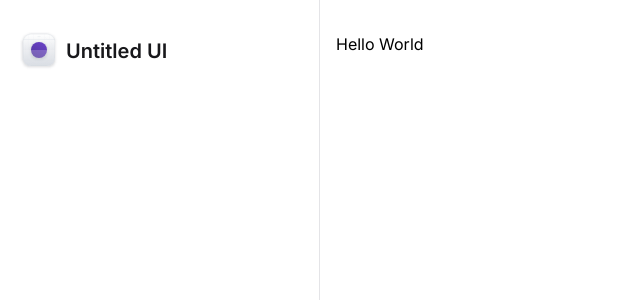
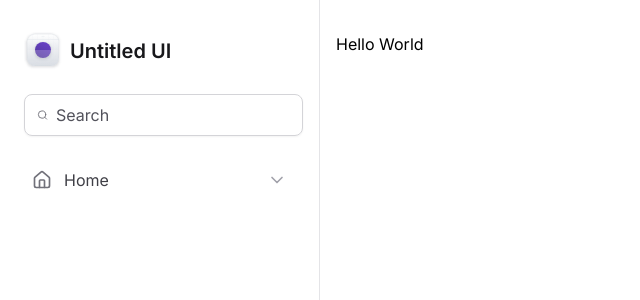
Before and after one commit to tiagosvieira10/tailwind-next, a Next.js app: page / in a window 1280 px wide. Shown: the top 300 px of the page, without its empty margins (0-640 px from the left). Built offline with nearby package versions, Linux system fonts and the light colour scheme.

Commit message:
home created

```diff
--- a/package.json
+++ b/package.json
@@ -9,6 +9,7 @@
     "lint": "next lint"
   },
   "dependencies": {
+    "lucide-react": "^0.364.0",
     "next": "14.1.4",
     "react": "^18",
     "react-dom": "^18"
--- /dev/null
+++ b/src/app/components/Sidebar/MainNavigation/index.tsx
@@ -0,0 +1,18 @@
+import { ChevronDown, Home } from "lucide-react";
+
+export function MainNavigation() {
+  return (
+    <nav className="space-y-0.5">
+      <a
+        href=""
+        className="group flex items-center gap-3 rounded px-3 py-2 hover:bg-violet-50"
+      >
+       <Home className="h-5 w-5 text-zinc-500"/>
+       <span className="font-mediom text-zinc-700 group-hover:text-violet-500">
+        Home
+      </span>
+       <ChevronDown className="ml-auto h-5 w-5 text-zinc-400 group-hover:text-violet-300"/>
+      </a>
+    </nav>
+  )
+}
--- a/src/app/components/Sidebar/index.tsx
+++ b/src/app/components/Sidebar/index.tsx
@@ -1,9 +1,21 @@
+import { Search } from "lucide-react";
 import { Logo } from "./logo";
+import { MainNavigation } from "./MainNavigation";
 
 export function Sidebar() {
   return(
-    <aside className='border-r border-zinc-200 px-5 py-8'>
-    <Logo/>
+    <aside className='border-r border-zinc-200 px-5 py-8 space-y-6'>
+      <Logo/>
+
+      <div className="mx-1 flex w-full items-center gap-2 rounded-lg border border-zinc-300 px-3 py-2 shadow-sm">
+        <Search className="h-5 w-5 text-zinc-500"/>
+        <input
+          className="flex-1 border-0 bg-transparent p-0 text-zinc-900 placeholder-zinc-600"
+          placeholder="Search"
+        />
+      </div>
+
+    <MainNavigation/>
     </aside>
   )
 }
--- a/src/app/components/Sidebar/logo.tsx
+++ b/src/app/components/Sidebar/logo.tsx
@@ -1,7 +1,7 @@
 
 export function Logo() {
   return (
-    <strong className="flex items-center gap-2 text-xl font-semibold text-zinc-900">
+    <strong className="mx-1 flex items-center gap-2 text-xl font-semibold text-zinc-900">
       <svg
         width={38}
         height={38}
```
Also changed, not shown: 1 other file (tests, documents, lock files or other folders).
